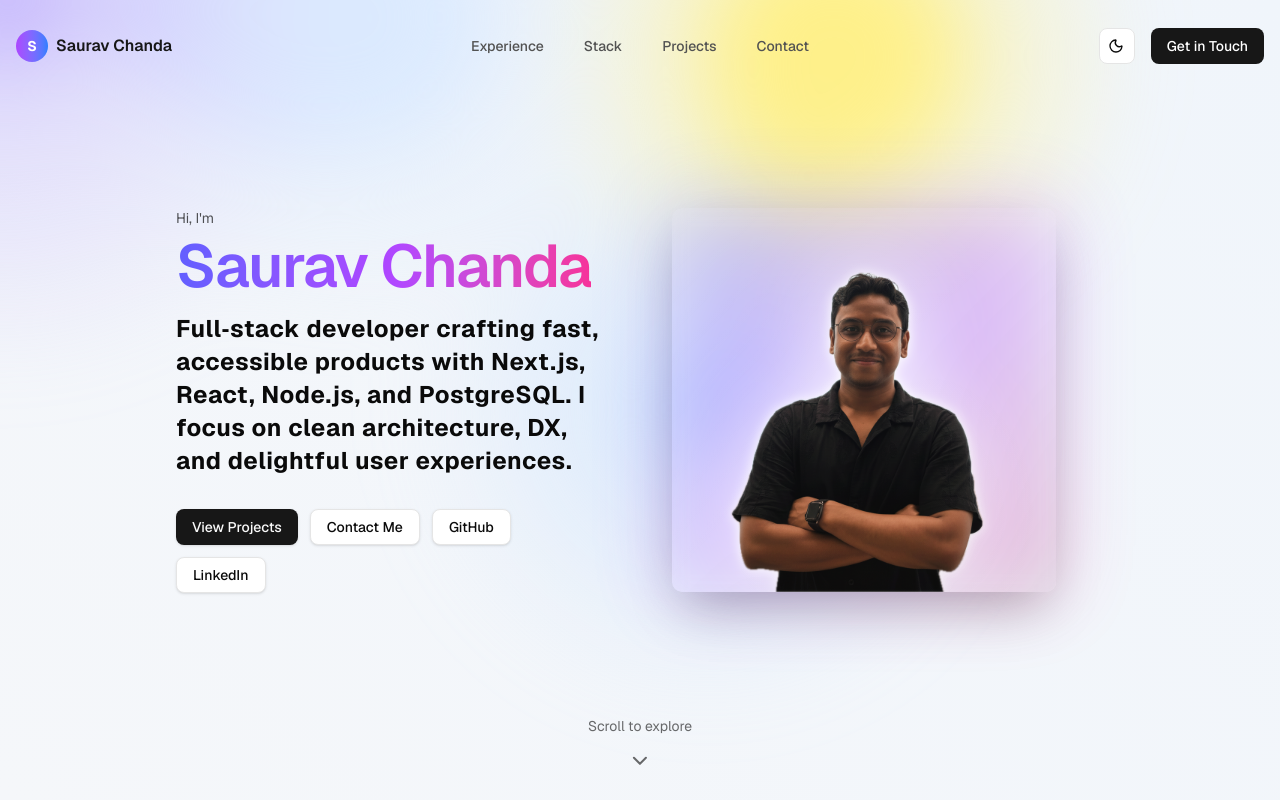
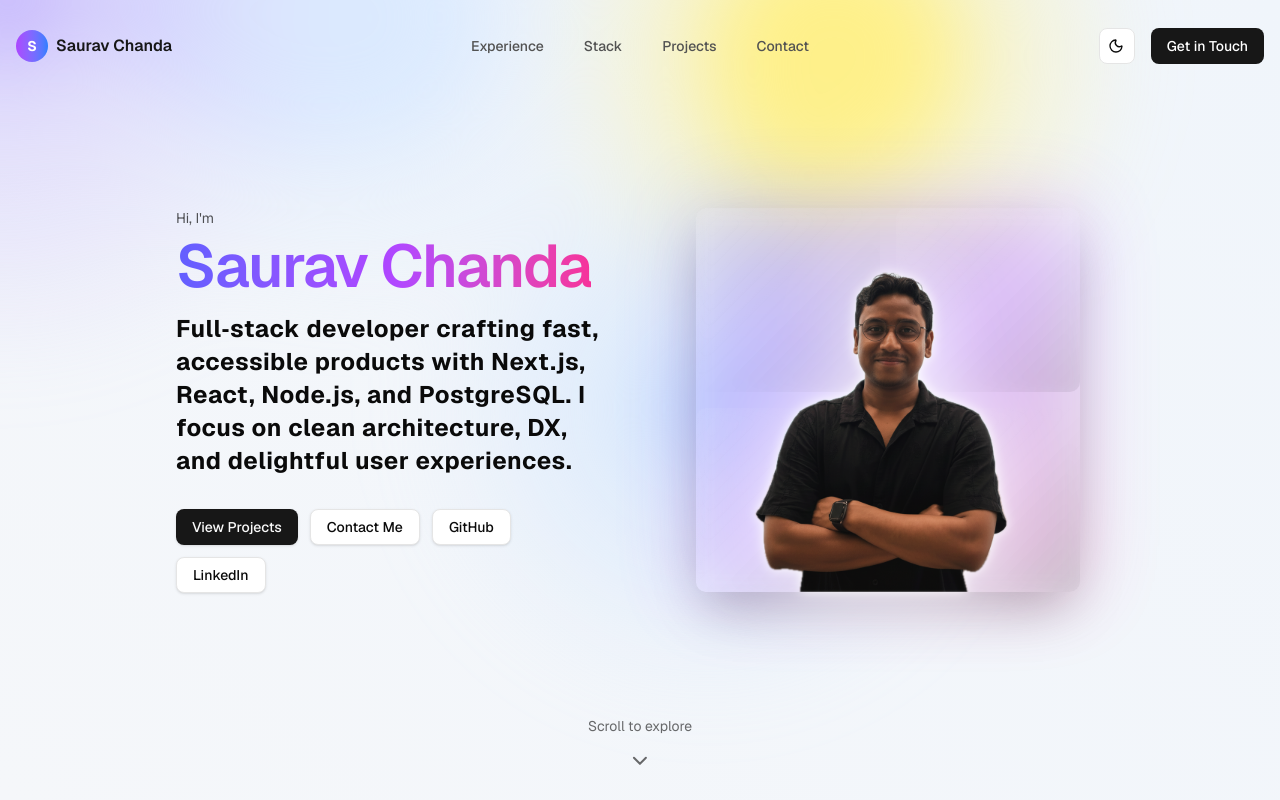
Before and after one commit to SauravChanda/Portfolio-website, a Next.js app: page / in a window 1280 px wide. Shown: the top 800 px of the page. Built offline with nearby package versions, Linux system fonts and the light colour scheme.

Commit message:
feat(hero-section): replace profile image with 3d card component
Add 3d card effect to profile image in hero section using CardContainer, CardBody and CardItem components for enhanced visual appeal

```diff
--- a/src/components/sections/hero-section.tsx
+++ b/src/components/sections/hero-section.tsx
@@ -3,6 +3,7 @@ import { motion } from "framer-motion";
 import { TextGenerateEffect } from "@/components/ui/text-generate-effect";
 import { Button } from "@/components/ui/button";
 import { ScrollToSection } from "@/components/ui/scroll-to-section";
+import { CardContainer, CardBody, CardItem } from "@/components/ui/3d-card";
 import { ChevronDown } from "lucide-react";
 import Image from "next/image";
 
@@ -98,7 +99,6 @@ export function HeroSection() {
           <div className="order-1 lg:order-2 flex justify-center lg:justify-end hidden md:block">
             <div className="relative">
               {/* Gradient background circle - outside animation to prevent white flash */}
-              <div className="absolute inset-0 w-64 h-64 sm:w-80 sm:h-80 lg:w-96 lg:h-96 bg-gradient-to-br from-indigo-500 via-purple-500 to-pink-500 dark:from-white dark:via-white dark:to-white rounded-lg blur-2xl opacity-30 dark:opacity-20"></div>
 
               <motion.div
                 className="relative"
@@ -106,13 +106,46 @@ export function HeroSection() {
                 animate={{ opacity: 1, scale: 1 }}
                 transition={{ duration: 0.6, delay: 0.3 }}
               >
-                <motion.div
-                  className="relative w-64 h-64 sm:w-80 sm:h-80 lg:w-96 lg:h-96"
-                  whileHover={{ scale: 1.05 }}
-                  transition={{ duration: 0.3 }}
+                <CardContainer className="inter-var">
+                  <CardBody className="relative group/card w-64 h-64 sm:w-80 sm:h-80 lg:w-96 lg:h-96">
+                    <CardItem
+                      translateZ="0"
+                      className="absolute w-64 h-64 sm:w-80 sm:h-80 lg:w-96 lg:h-96"
                     >
-                  {/* Profile image container */}
-                  <div className="relative w-full h-full rounded-lg overflow-hidden shadow-2xl backdrop-blur-sm">
+                      <div className="absolute inset-0 w-64 h-64 sm:w-80 sm:h-80 lg:w-96 lg:h-96 bg-gradient-to-br from-indigo-500 via-purple-500 to-pink-500 dark:from-white dark:via-white dark:to-white rounded-lg blur-2xl opacity-30 dark:opacity-20"></div>
+                      <div className="absolute inset-0 rounded-lg bg-gradient-to-br from-white/5 via-transparent to-black/5 pointer-events-none"></div>
+                      <div className="absolute inset-0 w-64 h-64 sm:w-80 sm:h-80 lg:w-96 lg:h-96 rounded-lg overflow-hidden shadow-2xl backdrop-blur-sm"></div>
+                    </CardItem>
+                    <CardItem
+                      translateZ="50"
+                      className="absolute w-64 h-64 sm:w-80 sm:h-80 lg:w-96 lg:h-96">
+                      <div className="absolute inset-0 w-64 h-64 sm:w-80 sm:h-80 lg:w-96 lg:h-96 rounded-lg overflow-hidden grid grid-cols-2 grid-rows-2 gap-4">
+                        <div className="relative w-full h-full">
+                          <div className="absolute inset-0 w-full h-full rounded-lg overflow-hidden backdrop-blur-sm"></div>
+                          <div className="absolute inset-0 rounded-lg bg-gradient-to-br from-white/5 via-transparent to-black/5 pointer-events-none"></div>
+                          <div className="absolute inset-0 w-full h-full rounded-lg overflow-hidden backdrop-blur-sm"></div>
+                        </div>
+                        <div className="relative w-full h-full">
+                          <div className="absolute inset-0 w-full h-full rounded-lg overflow-hidden backdrop-blur-sm"></div>
+                          <div className="absolute inset-0 rounded-lg bg-gradient-to-br from-white/5 via-transparent to-black/5 pointer-events-none"></div>
+                          <div className="absolute inset-0 w-full h-full rounded-lg overflow-hidden backdrop-blur-sm"></div>
+                        </div>
+                        <div className="relative w-full h-full">
+                          <div className="absolute inset-0 w-full h-full rounded-lg overflow-hidden backdrop-blur-sm"></div>
+                          <div className="absolute inset-0 rounded-lg bg-gradient-to-br from-white/5 via-transparent to-black/5 pointer-events-none"></div>
+                          <div className="absolute inset-0 w-full h-full rounded-lg overflow-hidden backdrop-blur-sm"></div>
+                        </div>
+                        <div className="relative w-full h-full">
+                          <div className="absolute inset-0 w-full h-full rounded-lg overflow-hidden backdrop-blur-sm"></div>
+                          <div className="absolute inset-0 rounded-lg bg-gradient-to-br from-white/5 via-transparent to-black/5 pointer-events-none"></div>
+                          <div className="absolute inset-0 w-full h-full rounded-lg overflow-hidden backdrop-blur-sm"></div>
+                        </div>
+                      </div>
+                    </CardItem>
+                    <CardItem
+                      translateZ="110"
+                      className="absolute w-full h-full"
+                    >
                       <Image
                         src="/Saurav.png"
                         alt="Saurav Chanda - Full-stack Developer"
@@ -125,9 +158,9 @@ export function HeroSection() {
                         }}
                       />
                       {/* Subtle inner glow to smooth edges */}
-                    <div className="absolute inset-0 rounded-lg bg-gradient-to-br from-white/5 via-transparent to-black/5 pointer-events-none"></div>
-                  </div>
-                </motion.div>
+                    </CardItem>
+                  </CardBody>
+                </CardContainer>
               </motion.div>
             </div>
           </div>
```
Lines whose indentation alone changed are shown as unchanged.
